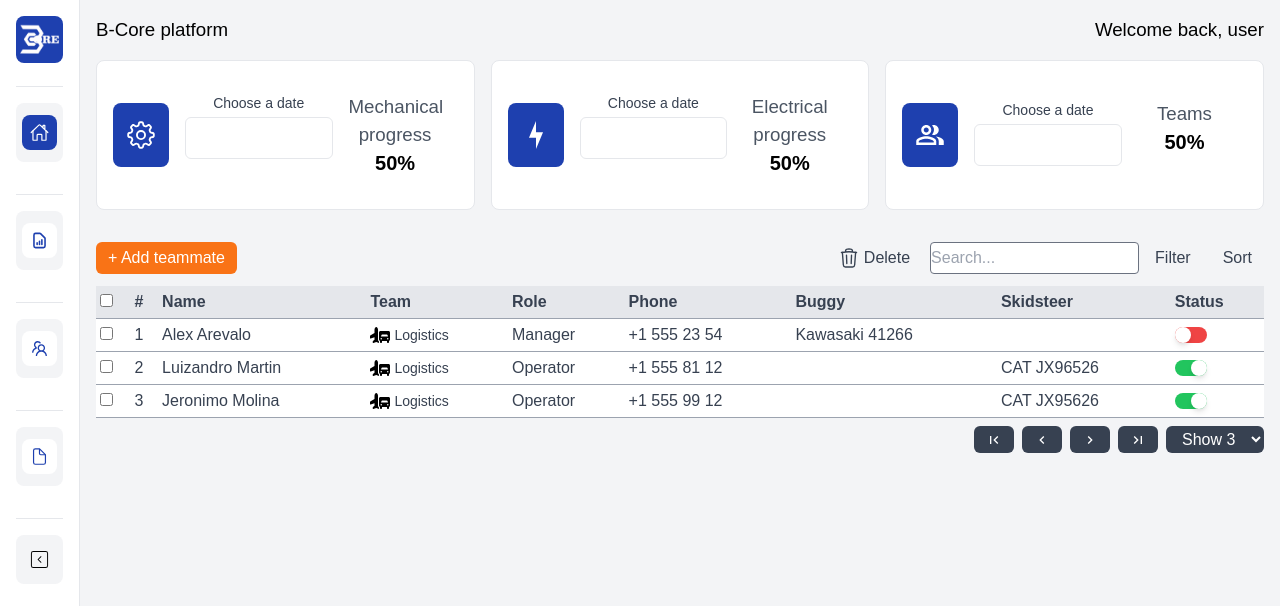
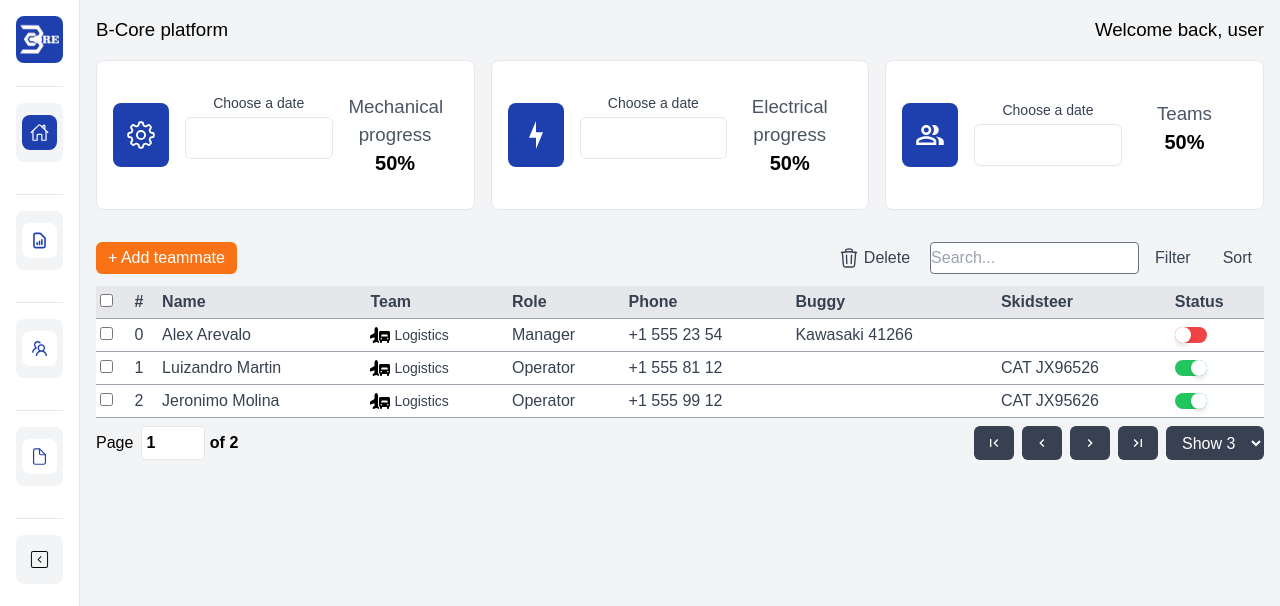
Before and after one commit to LMartin1998/BCorePlatform-Deploy, a Next.js app: page /teams in a window 1280 px wide. Shown: the top 606 px of the page. Built offline with nearby package versions, Linux system fonts and the light colour scheme.

Commit message:
table goto component

```diff
--- a/src/app/Components/DocsTableComponent.jsx
+++ b/src/app/Components/DocsTableComponent.jsx
@@ -9,19 +9,13 @@ import {
 } from "@tanstack/react-table";
 import docs from "../data/docdata";
 import { useState } from "react";
-import {
-  MdFirstPage,
-  MdChevronLeft,
-  MdChevronRight,
-  MdLastPage,
-} from "react-icons/md";
 import { FaFileWord, FaFilePdf } from "react-icons/fa";
 import { HiOutlineTrash } from "react-icons/hi2";
-import { BiSortAlt2 } from "react-icons/bi";
 import { MdOutlineFileDownload } from "react-icons/md";
 import { IoMdEye } from "react-icons/io";
 import DocsDropdown from "./DocsDropdown";
 import DocsSort from "./DocsSort";
+import TablePages from "./TablePages";
 
 export default function DocsTable() {
   const [globalFilter, setGlobalFilter] = useState("");
@@ -239,68 +233,9 @@ export default function DocsTable() {
           })}
         </tbody>
       </table>
-      <div className="flex w-full justify-between">
-        <div className="flex justify-start space-x-2 mt-2">
-          <div className="flex items-center">Page</div>
-          <strong>
-            {<input
-              type="number"
-              min={1}
-              value={table.getState().pagination.pageIndex + 1}
-              max={table.getPageCount()}
-              onChange={e => {
-                const page = e.target.value ? Number(e.target.value) - 1 : 0
-                table.setPageIndex(page)
-              }}
-              className="border p-1 rounded w-16"
-            />} of{" "}
-            {table.getPageCount()}
-          </strong>
-        </div>
-        <div className="flex justify-end space-x-2 mt-2">
-          <button
-            className="bg-gray-700 text-white px-3 py-1 rounded-md focus:outline-none hover:bg-slate-900"
-            onClick={() => table.setPageIndex(0)}
-            disabled={!table.getCanPreviousPage()}
-          >
-            <MdFirstPage />
-          </button>
-          <button
-            className="bg-gray-700 text-white px-3 py-1 rounded-md focus:outline-none hover:bg-slate-900"
-            onClick={() => table.previousPage()}
-            disabled={!table.getCanPreviousPage()}
-          >
-            <MdChevronLeft />
-          </button>
-          <button
-            className="bg-gray-700 text-white px-3 py-1 rounded-md focus:outline-none hover:bg-slate-900"
-            onClick={() => table.nextPage()}
-            disabled={!table.getCanNextPage()}
-          >
-            <MdChevronRight />
-          </button>
-          <button
-            className="bg-gray-700 text-white px-3 py-1 rounded-md focus:outline-none hover:bg-slate-900"
-            onClick={() => table.setPageIndex(table.getPageCount() - 1)}
-            disabled={!table.getCanNextPage()}
-          >
-            <MdLastPage />
-          </button>
-          <select
-            className="bg-gray-700 text-white px-3 py-1 rounded-md focus:outline-none hover:bg-slate-900"
-            value={table.getState().pagination.pageSize}
-            onChange={(e) => {
-              table.setPageSize(Number(e.target.value));
-            }}
-          >
-            {[1, 2, 3, 4, 5].map((pageSize) => (
-              <option key={pageSize} value={pageSize}>
-                Show {pageSize}
-              </option>
-            ))}
-          </select>
-        </div>
-      </div>
+      {table && <TablePages
+        table={table}
+      ></TablePages>}
     </>
   );
 }
--- /dev/null
+++ b/src/app/Components/TablePages.jsx
@@ -0,0 +1,73 @@
+import {
+    MdFirstPage,
+    MdChevronLeft,
+    MdChevronRight,
+    MdLastPage,
+} from "react-icons/md";
+
+export default function TablePages({ table }) {
+    return (
+        <div className="flex w-full justify-between">
+            <div className="flex justify-start space-x-2 mt-2">
+                <div className="flex items-center">Page</div>
+                <strong>
+                    {<input
+                        type="number"
+                        min={1}
+                        value={table.getState().pagination.pageIndex + 1}
+                        max={table.getPageCount()}
+                        onChange={e => {
+                            const page = e.target.value ? Number(e.target.value) - 1 : 0
+                            table.setPageIndex(page)
+                        }}
+                        className="border p-1 rounded w-16"
+                    />} of{" "}
+                    {table.getPageCount()}
+                </strong>
+            </div>
+            <div className="flex justify-end space-x-2 mt-2">
+                <button
+                    className="bg-gray-700 text-white px-3 py-1 rounded-md focus:outline-none hover:bg-slate-900"
+                    onClick={() => table.setPageIndex(0)}
+                    disabled={!table.getCanPreviousPage()}
+                >
+                    <MdFirstPage />
+                </button>
+                <button
+                    className="bg-gray-700 text-white px-3 py-1 rounded-md focus:outline-none hover:bg-slate-900"
+                    onClick={() => table.previousPage()}
+                    disabled={!table.getCanPreviousPage()}
+                >
+                    <MdChevronLeft />
+                </button>
+                <button
+                    className="bg-gray-700 text-white px-3 py-1 rounded-md focus:outline-none hover:bg-slate-900"
+                    onClick={() => table.nextPage()}
+                    disabled={!table.getCanNextPage()}
+                >
+                    <MdChevronRight />
+                </button>
+                <button
+                    className="bg-gray-700 text-white px-3 py-1 rounded-md focus:outline-none hover:bg-slate-900"
+                    onClick={() => table.setPageIndex(table.getPageCount() - 1)}
+                    disabled={!table.getCanNextPage()}
+                >
+                    <MdLastPage />
+                </button>
+                <select
+                    className="bg-gray-700 text-white px-3 py-1 rounded-md focus:outline-none hover:bg-slate-900"
+                    value={table.getState().pagination.pageSize}
+                    onChange={(e) => {
+                        table.setPageSize(Number(e.target.value));
+                    }}
+                >
+                    {[1, 2, 3, 4, 5].map((pageSize) => (
+                        <option key={pageSize} value={pageSize}>
+                            Show {pageSize}
+                        </option>
+                    ))}
+                </select>
+            </div>
+        </div>
+    );
+}
--- a/src/app/Components/TeamsTableComponent.jsx
+++ b/src/app/Components/TeamsTableComponent.jsx
@@ -24,6 +24,7 @@ import { IoFilterOutline } from "react-icons/io5";
 import { BiSortAlt2 } from "react-icons/bi";
 import TeamsDropdown from "./TeamsDropdown";
 import TeamsSort from "./TeamsSort";
+import TablePages from "./TablePages";
 
 export default function TeamsTable() {
   const teamLabel = {
@@ -82,9 +83,10 @@ export default function TeamsTable() {
     {
       id: "#",
       header: "#",
-      cell: ({ row, table }) => (
+      accessorKey: "id",
+      cell: (row) => (
         <p className="text-gray-700 font-medium text-base">
-          {(row.index % table.getState().pagination.pageSize) + 1}
+          {row.getValue()}
         </p>
       ),
     },
@@ -149,15 +151,15 @@ export default function TeamsTable() {
         <div className="flex items-center">
           <div
             className={`cursor-pointer relative ${rowStatus[row.id] && rowStatus[row.id].status
-                ? "bg-green-500"
-                : "bg-red-500"
+              ? "bg-green-500"
+              : "bg-red-500"
               } rounded-full w-8 h-4 transition`}
             onClick={() => updateStatus(row.id)}
           >
             <div
               className={`absolute ${rowStatus[row.id] && rowStatus[row.id].status
-                  ? "translate-x-4"
-                  : "translate-x-0"
+                ? "translate-x-4"
+                : "translate-x-0"
                 } left-0 bg-white w-4 h-4 rounded-full shadow-md transition transform duration-300 ease-in-out`}
             />
           </div>
@@ -254,49 +256,9 @@ export default function TeamsTable() {
           })}
         </tbody>
       </table>
-      <div className="flex justify-end space-x-2 mt-2">
-        <button
-          className="bg-gray-700 text-white px-3 py-1 rounded-md focus:outline-none hover:bg-slate-600"
-          onClick={() => table.setPageIndex(0)}
-          disabled={!table.getCanPreviousPage()}
-        >
-          <MdFirstPage />
-        </button>
-        <button
-          className="bg-gray-700 text-white px-3 py-1 rounded-md focus:outline-none hover:bg-slate-600"
-          onClick={() => table.previousPage()}
-          disabled={!table.getCanPreviousPage()}
-        >
-          <MdChevronLeft />
-        </button>
-        <button
-          className="bg-gray-700 text-white px-3 py-1 rounded-md focus:outline-none hover:bg-slate-600"
-          onClick={() => table.nextPage()}
-          disabled={!table.getCanNextPage()}
-        >
-          <MdChevronRight />
-        </button>
-        <button
-          className="bg-gray-700 text-white px-3 py-1 rounded-md focus:outline-none hover:bg-slate-600"
-          onClick={() => table.setPageIndex(table.getPageCount() - 1)}
-          disabled={!table.getCanNextPage()}
-        >
-          <MdLastPage />
-        </button>
-        <select
-          className="bg-gray-700 text-white px-3 py-1 rounded-md focus:outline-none hover:bg-slate-600"
-          value={table.getState().pagination.pageSize}
-          onChange={(e) => {
-            table.setPageSize(Number(e.target.value));
-          }}
-        >
-          {[1, 2, 3, 4, 5].map((pageSize) => (
-            <option key={pageSize} value={pageSize}>
-              Show {pageSize}
-            </option>
-          ))}
-        </select>
-      </div>
+      {table && <TablePages
+        table={table}
+      ></TablePages>}
     </>
   );
 }
```
